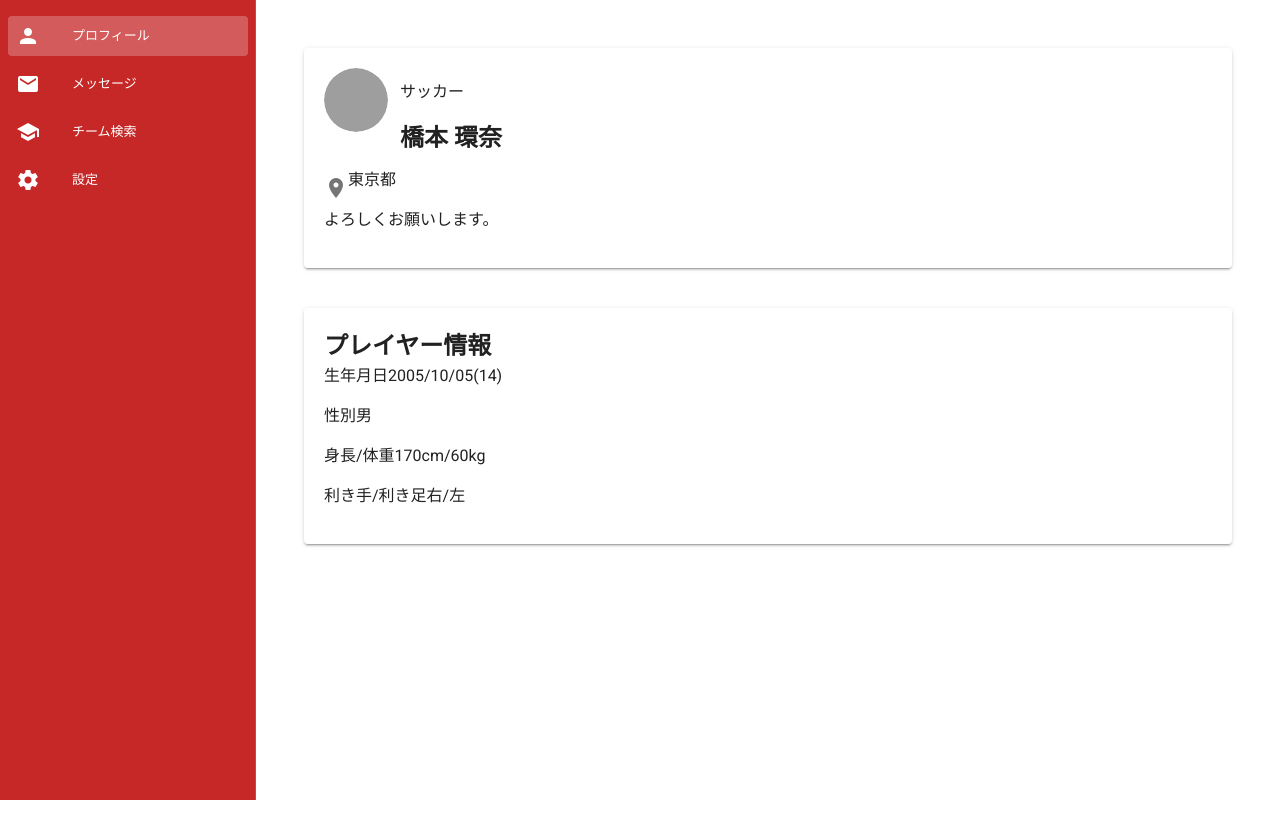
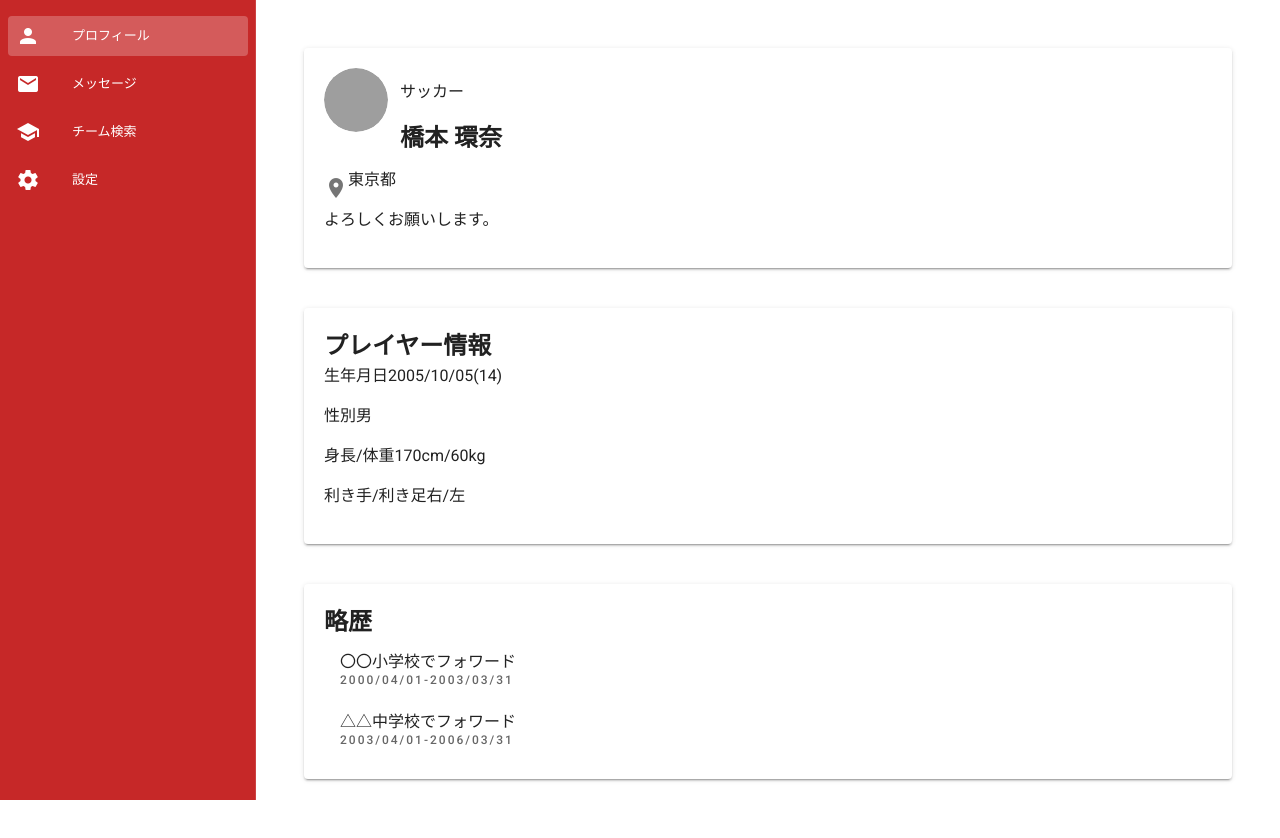
Before and after one commit to Scout-19/scout-19, a Vue app: page /profile in a window 1280 px wide. Before the commit the page ends 812 px from the top, so only its background shows below. Built offline with nearby package versions, Linux system fonts and the light colour scheme; grey boxes are pictures that could not be loaded.

Commit message:
add: submit button, career list

```diff
--- /dev/null
+++ b/src/components/Career.vue
@@ -0,0 +1,38 @@
+<template>
+  <div class="career">
+    <v-card
+      class='pa-5'
+    >
+      <v-col>
+        <v-row>
+          <h2>略歴</h2>
+        </v-row>
+
+        <v-row>
+          <v-list-item
+            v-for="(career, i) in careers"
+            :key="i"
+          >
+            <v-list-item-content>
+              <v-list-item-title>{{career.content}}</v-list-item-title>
+              <v-list-item-subtitle class='overline'>{{util_getDateString(career.start)}}-{{util_getDateString(career.end)}}</v-list-item-subtitle>
+            </v-list-item-content>
+          </v-list-item>
+        </v-row>
+
+      </v-col>
+    </v-card>
+  </div>
+</template>
+
+<script>
+
+export default {
+  name: 'Career',
+
+  props: {
+    careers: Array,
+  }
+
+}
+</script>
--- a/src/views/Message.vue
+++ b/src/views/Message.vue
@@ -56,7 +56,7 @@
 
         <!-- <v-row v-if="selected >= 0" style="position: fixed; bottom: 0px"> -->
         <v-row v-if="selected >= 0">
-          <v-text-field v-model="input" append-icon="mdi-send"></v-text-field>
+          <v-text-field v-model="input" append-icon="mdi-send" @click:append="submit"></v-text-field>
         </v-row>
 
       </v-col>
@@ -112,5 +112,14 @@ export default {
     }
   },
 
+  methods: {
+    submit: function() {
+      if( this.input.length > 0 ) {
+        console.log("submit " + this.input)
+        this.input = ""
+      }
+    }
+  }
+
 }
 </script>
--- a/src/views/Profile.vue
+++ b/src/views/Profile.vue
@@ -16,19 +16,28 @@
       weight='60'
       :dominant='{ hand: "右", leg: "左" }'
     />
+    <Career
+      class='pa-5'
+      :careers="[
+        {start: {year: 2000, month: 4, day: 1}, end: {year: 2003, month: 3, day: 31}, content: '〇〇小学校でフォワード'},
+        {start: {year: 2003, month: 4, day: 1}, end: {year: 2006, month: 3, day: 31}, content: '△△中学校でフォワード'},
+      ]"
+    />
   </div>
 </template>
 
 <script>
 import BasicProfile from '@/components/BasicProfile.vue'
 import PlayerProfile from '@/components/PlayerProfile.vue'
+import Career from '@/components/Career.vue'
 
 export default {
   name: 'Profile',
 
   components: {
     BasicProfile,
-    PlayerProfile
+    PlayerProfile,
+    Career
   }
 
 }
```
